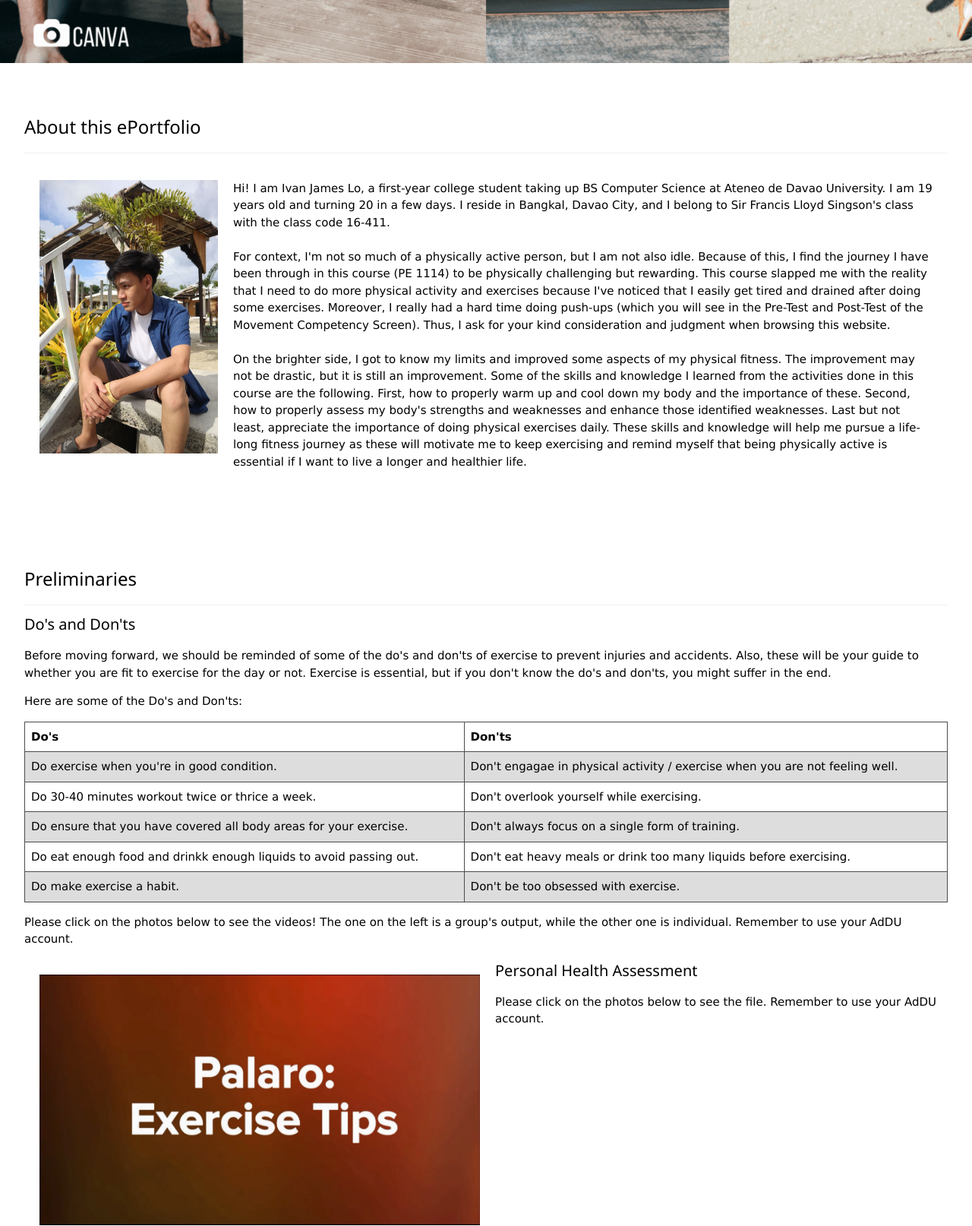
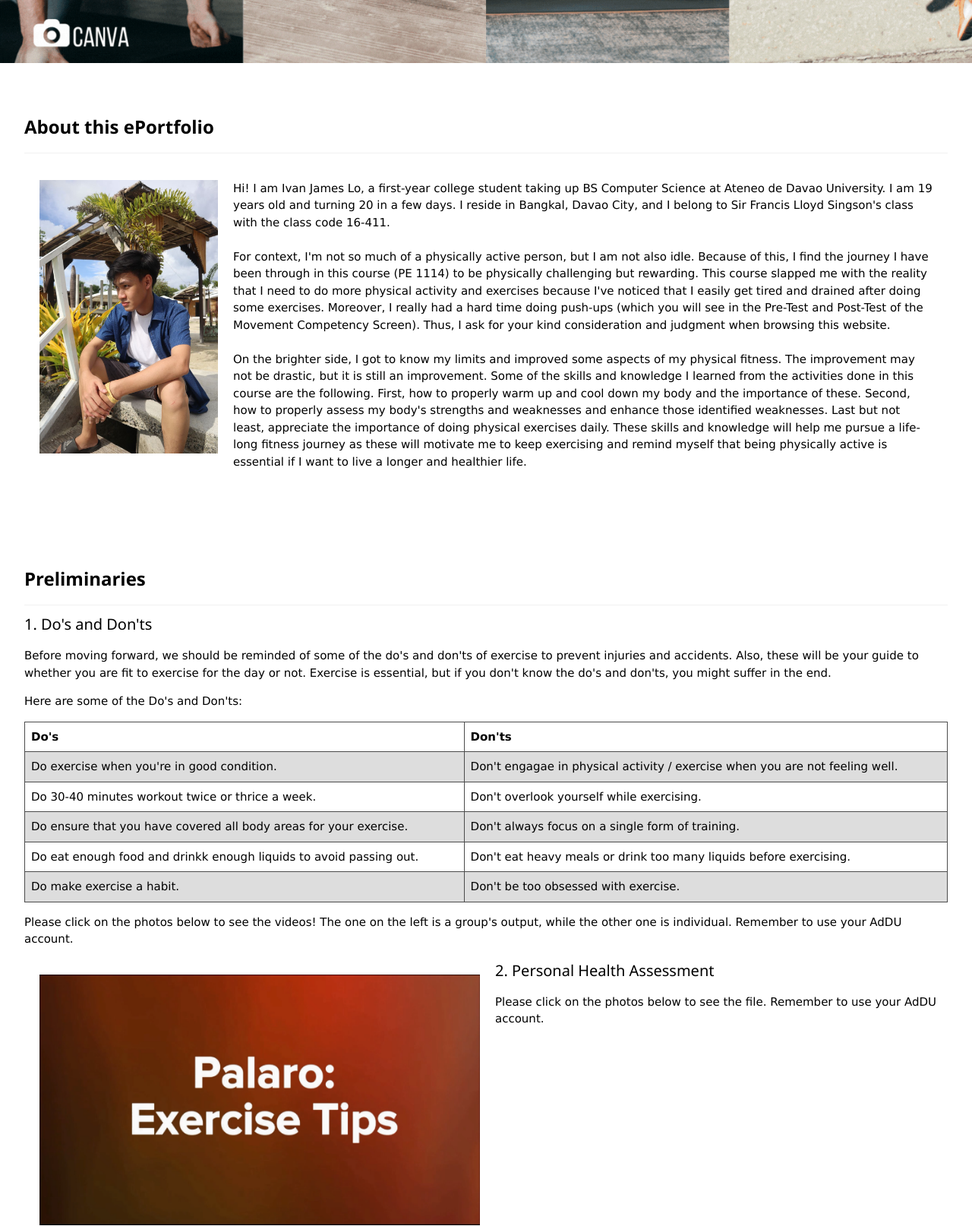
Before and after one commit to ivanjameslo/My_PE_Portfolio, a plain HTML site: page index.html in a window 1280 px wide. Shown: the part 600-2214 px from the top of the page at 76% size. Drawn offline with nearby package versions, Linux system fonts and the light colour scheme.

Commit message:
spacing changes

```diff
--- a/index.html
+++ b/index.html
@@ -53,7 +53,7 @@
 
     <!-- About Section -->
   <div class="w3-container w3-padding-32" id="about">
-    <h3 class="w3-border-bottom w3-border-light-grey w3-padding-16">About this ePortfolio</h3>
+    <h3 class="w3-border-bottom w3-border-light-grey w3-padding-16"><b>About this ePortfolio</b></h3>
     <p>
         <img src="resources/self.jpg" style="float:left; padding:20px; height:400px; width:275px">
         <p style="float:rigtht; padding:20px">
@@ -74,9 +74,9 @@
   </div>
 
   <div class="w3-container w3-padding-32" id="preliminaries">
-    <h3 class="w3-border-bottom w3-border-light-grey w3-padding-16">Preliminaries</h3>
+    <h3 class="w3-border-bottom w3-border-light-grey w3-padding-16"><b>Preliminaries</b></h3>
 
-    <h4>Do's and Don'ts</h4>
+    <h4>1. Do's and Don'ts</h4>
 
     <p>
         Before moving forward, we should be reminded of some of the do's and don'ts of exercise to prevent injuries and accidents. Also, these will be your guide to whether you are fit to exercise for the day or not.
@@ -118,14 +118,16 @@
     <a href="https://drive.google.com/file/d/1ZWBWXbF4JDOwsWdVCUpkjLubAIoHrFCO/view?usp=sharing" target="_blank" rel="noopener noreferrer"><img src="resources/groupInfo.png" style="float:left; padding:20px; width:620px; height:370px"></a>
     <a href="https://drive.google.com/file/d/1AoptwlZh77ugoKIZgp3dObDZeUJSQUmV/view?usp=sharing" target="_blank" rel="noopener noreferrer"><img src="resources/soloInfo.png" style="float:right; padding:20px; width:620px; height:370px"></a>
 
-    <h4>Personal Health Assessment</h4>
+    <h4>2. Personal Health Assessment</h4>
     <p>Please click on the photos below to see the file. Remember to use your AdDU account.</p>
     <a href="https://drive.google.com/file/d/13gUu5Lq-qYjf1LN2pojyrcCsB_qpRg-4/view?usp=sharing" target="_blank" rel="noopener noreferrer"><img src="resources/personalHealthAssessment.png" style="float:center; width:620px; height:370px"></a>
 
-    <h4>Personal Health Assessment</h4>
+    <h4>3. Static and Dynamic Stretches</h4>
     <p>Please click on the photos below to see the videos! The one on the left is a group's output, while the other one is individual. Remember to use your AdDU account.</p>
-    <a href="https://drive.google.com/file/d/1VYJDS4URvW4lYAxIk4SbS7E49ankF1JT/view?usp=sharing"><img src="resources/groupStretches.png" style="float:left; padding:20px; width:620px; height:370px"></a>
+    <a href="https://drive.google.com/file/d/1VYJDS4URvW4lYAxIk4SbS7E49ankF1JT/view?usp=sharing" target="_blank" rel="noopener noreferrer"><img src="resources/groupStretches.png" style="float:left; padding:20px; width:620px; height:370px"></a>
     <a href="https://drive.google.com/file/d/1K1wAWx0eCm57VBANZ-jTo_Rx5s7j9_qb/view?usp=sharing" target="_blank" rel="noopener noreferrer"><img src="resources/indivStretches.png" style="float:right; padding:20px; width:620px; height:370px"></a>
+
+    <br><br>
 
     <div class="w3-container w3-padding-32" id="mcsPreTest">
         <h3 class="w3-border-bottom w3-border-light-grey w3-padding-16">Movement Competency Screen Pre-Test</h3>
```
